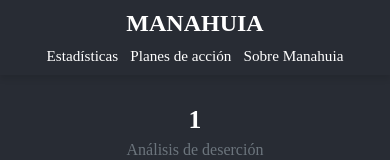
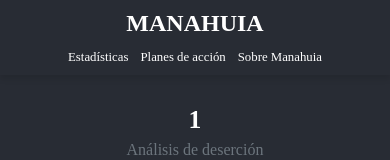
Before and after one commit to VisualR29/ServicioSocialProyect, a React (Create React App) app: page /ins/1 in a window 390 px wide. Shown: the top 160 px of the page. Built offline with nearby package versions, Linux system fonts and the light colour scheme.

Commit message:
ModificacionesMovil

```diff
--- a/src/pages/Institution.jsx
+++ b/src/pages/Institution.jsx
@@ -99,7 +99,7 @@ const Institution = () => {
 
         desertoresData = Object.entries(analysis.desertoresPorCapacitacion || {}).map(
             ([name, value]) => ({
-                name: name.split(" ")[0],
+                name: name.length > 10 ? name.slice(0, 8) + "…" : name,
                 fullLabel: name,
                 value,
             })
--- a/src/styles/Header.css
+++ b/src/styles/Header.css
@@ -60,6 +60,6 @@
     }
 
     .nav-list li a {
-        font-size: 0.95rem;
+        font-size: 0.80rem;
     }
 }
--- a/src/styles/Institution.css
+++ b/src/styles/Institution.css
@@ -128,7 +128,8 @@
     color: #ccc;
 }
 
-@media (max-width: 768px) {
+
+@media (max-width: 660px) {
     .institution-details h2 {
         font-size: 1.6rem;
         margin-top: 30px;
@@ -179,4 +180,14 @@
     .accordion-description {
         font-size: 0.95rem;
     }
+
+    .recharts-cartesian-axis-tick-value {
+        font-size: 10px !important;
+    }
 }
+
+@media (max-width: 420px) {
+    .recharts-cartesian-axis-tick-value {
+        font-size: 8px !important;
+    }
+}
```
